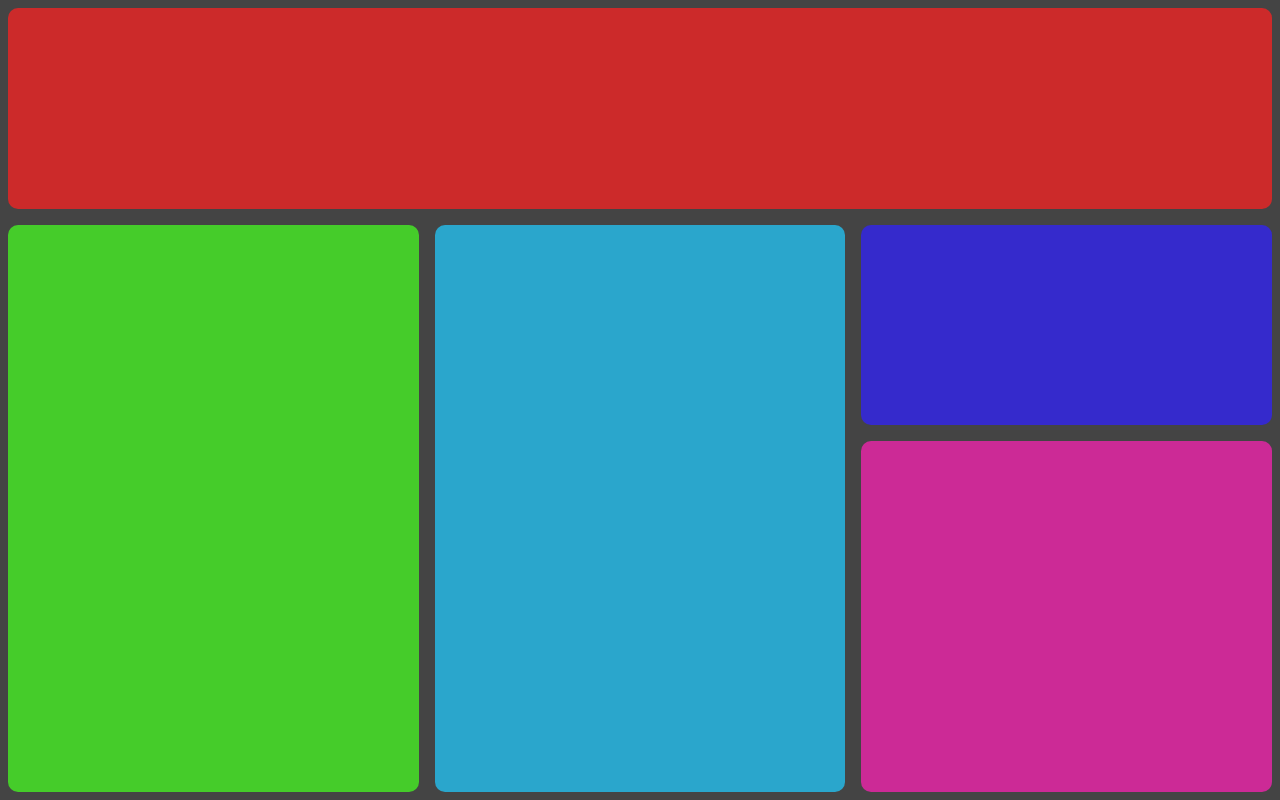
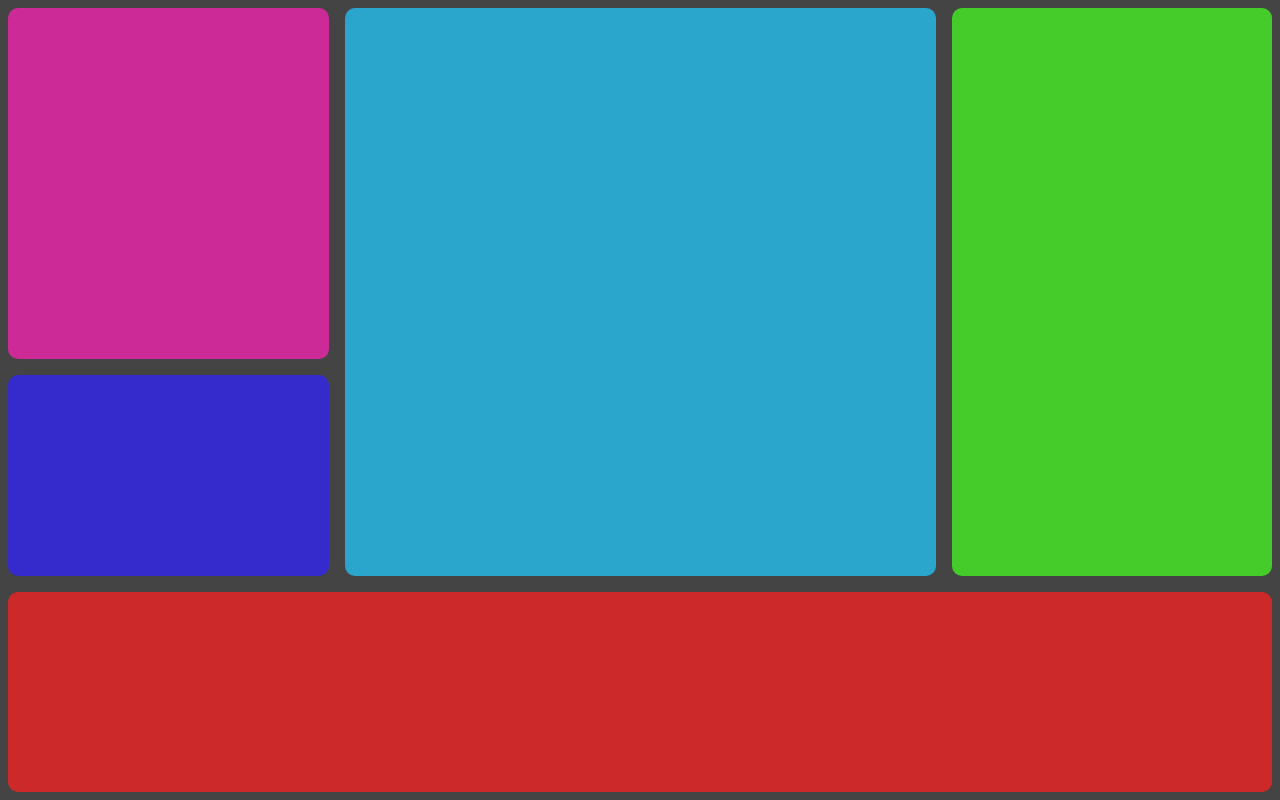
Before and after one commit to duduzx02/grid-atividade-Alura, a plain HTML site: page index.html in a window 1280 px wide. Drawn offline with Linux system fonts and the light colour scheme.

Commit message:
Reposicionando elementos com grid

```diff
--- a/grid.css
+++ b/grid.css
@@ -11,7 +11,7 @@
   height: 100vh;
   display: grid;
   gap: 16px;
-  grid-template-columns: auto auto auto;
+  grid-template-columns: auto auto auto auto;
   grid-template-rows: auto auto auto auto;
 }
 
@@ -20,10 +20,8 @@
   border-radius: 10px;
   min-width: 50px;
   min-height: 50px;
-  grid-row-start: 1;
-  grid-row-end: 1;
-  grid-column-start: 1;
-  grid-column-end: 4;
+  grid-row: 4;
+  grid-column: 1 / 5;
 }
 
 .lateral {
@@ -31,9 +29,8 @@
   border-radius: 10px;
   min-width: 50px;
   min-height: 50px;
-  grid-column: 1;
-  grid-row-start: 2;
-  grid-row-end: 5;
+  grid-column: 4;
+  grid-row: 1 / 4;
 }
 
 .meio {
@@ -41,23 +38,21 @@
   border-radius: 10px;
   min-width: 50px;
   min-height: 50px;
-  grid-column: 2;
-  grid-row-start: 2;
-  grid-row-end: 5;
+  grid-column: 2 / 4;
+  grid-row: 1 / 4;
 }
 .direita-cima {
   background-color: #352acc;
   border-radius: 10px;
   min-width: 50px;
   min-height: 50px;
-  grid-row-start: 2;
-  grid-row-end: 3;
+  grid-column: 1;
 }
 .direita-baixo {
   background-color: #cc2a96;
   border-radius: 10px;
   min-width: 50px;
   min-height: 50px;
-  grid-row-start: 3;
-  grid-row-end: 5;
+  grid-row: 1 / span 2;
+  grid-column: 1;
 }
```
